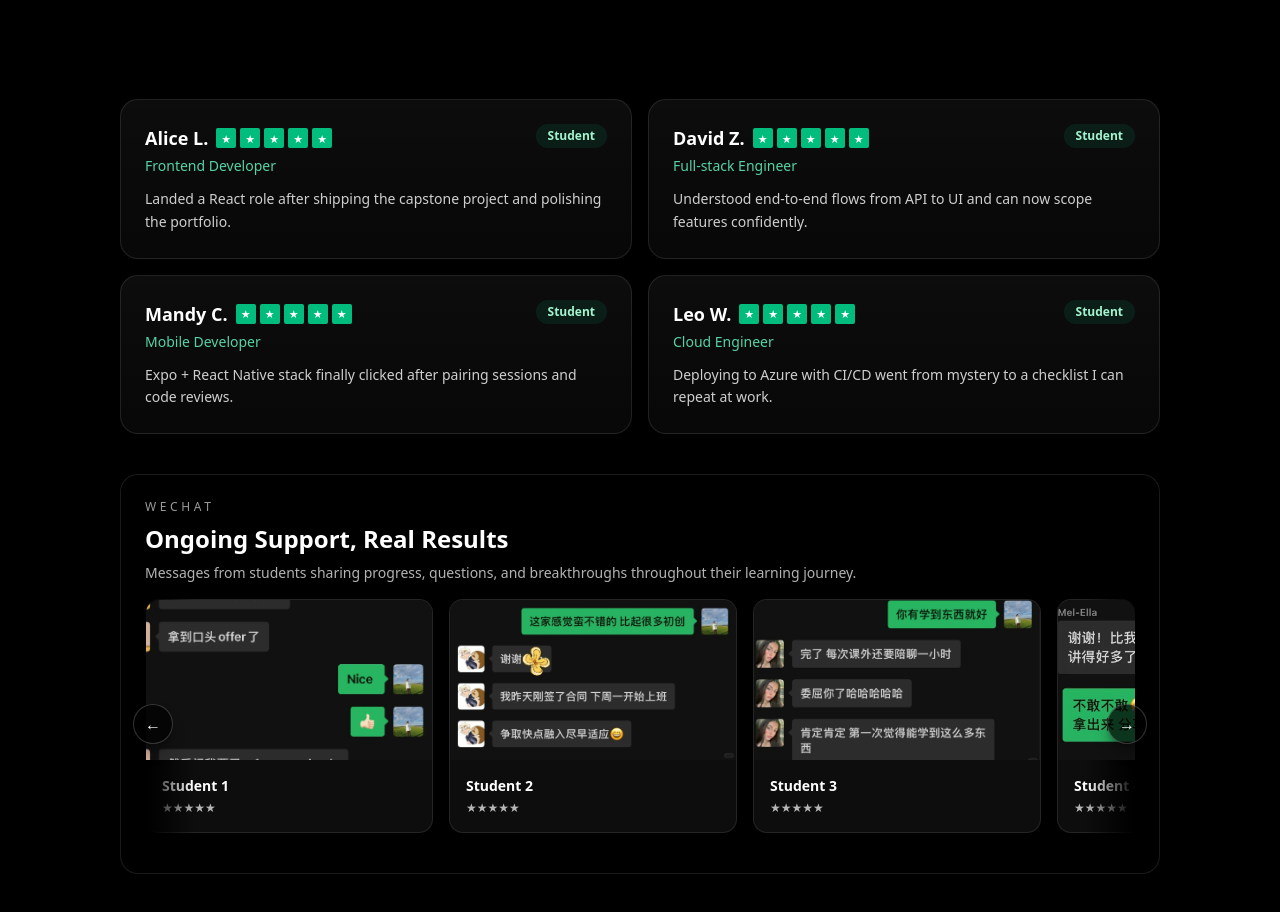
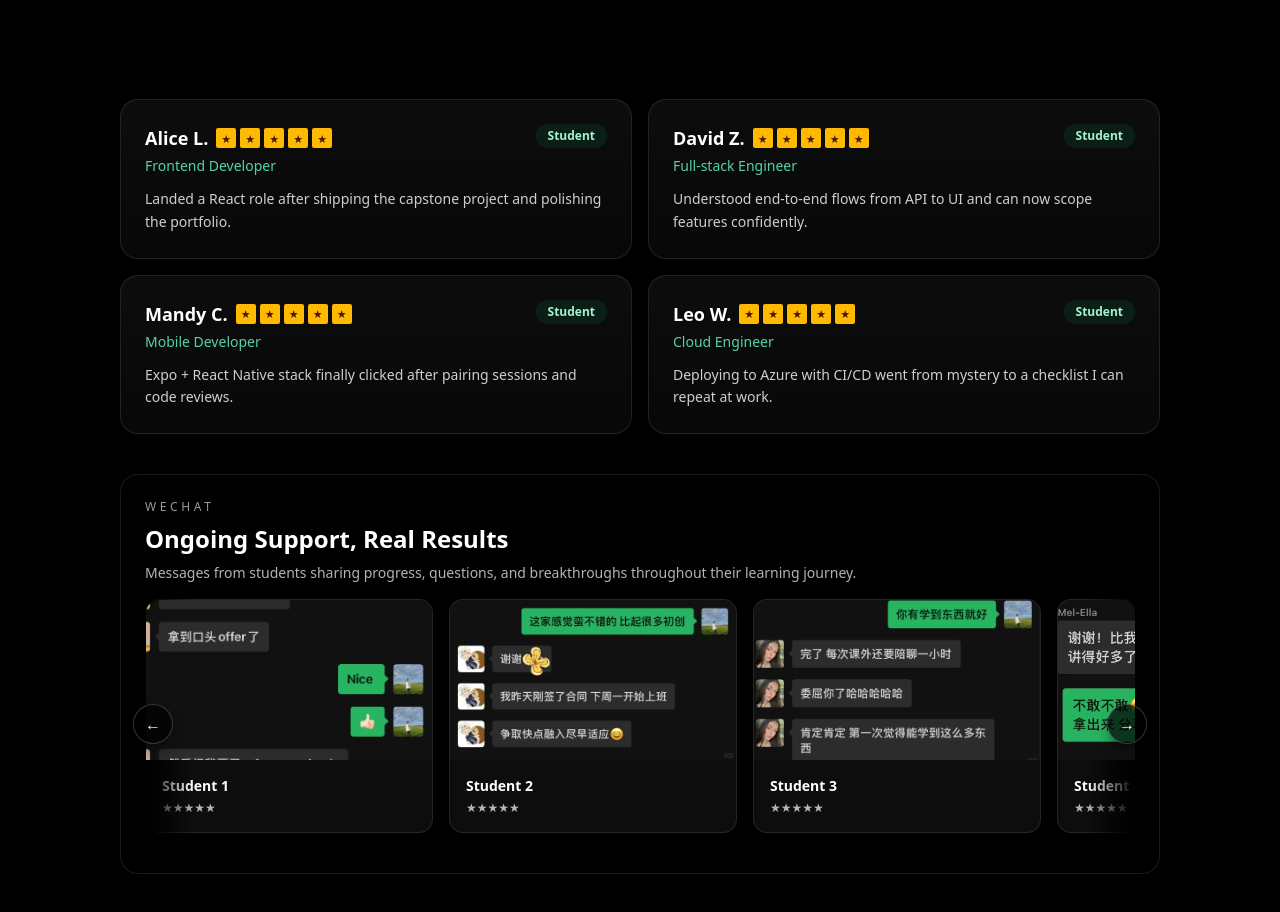
Before and after one commit to nxn-nicole/it-service-site, a Next.js app: page / in a window 1280 px wide. Shown: the part 1488-2400 px from the top of the page. Built offline with nearby package versions, Linux system fonts and the light colour scheme.

Commit message:
star yellow

```diff
--- a/src/app/page.tsx
+++ b/src/app/page.tsx
@@ -169,7 +169,7 @@ export default function IntroductionPage() {
                       {Array.from({ length: 5 }).map((_, idx) => (
                         <span
                           key={idx}
-                          className="flex h-5 w-5 items-center justify-center rounded-[2px] bg-emerald-500 text-[11px] text-white leading-none"
+                          className="flex h-5 w-5 items-center justify-center rounded-[2px] bg-amber-400 text-[11px] text-amber-950 leading-none"
                         >
                           ★
                         </span>
```
